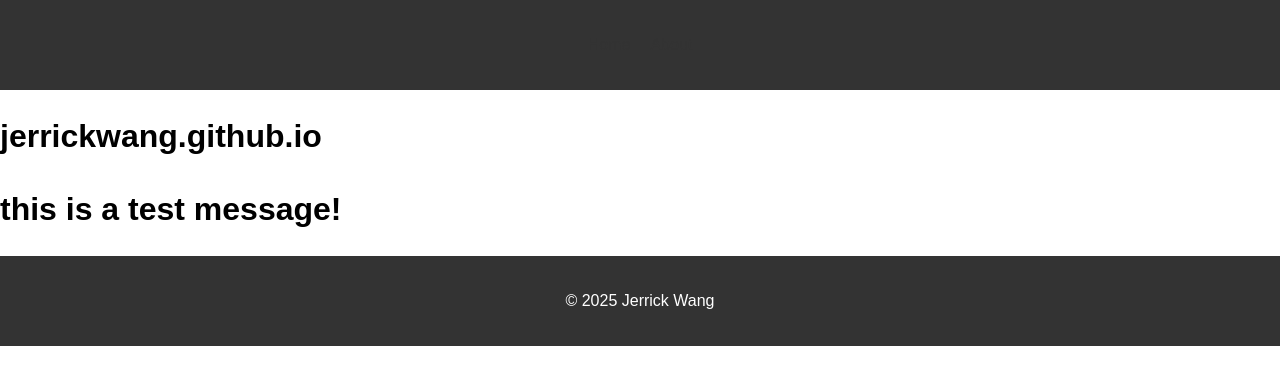
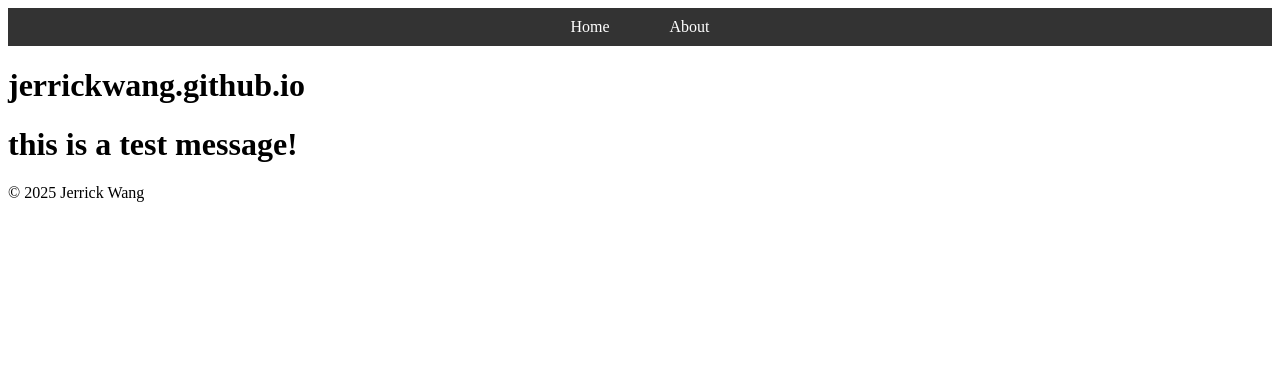
Before and after one commit to jerrickwang/jerrickwang.github.io, a Jekyll site: the page built from index.md, in a window 1280 px wide. Shown: the top 385 px of the page. Built offline with Jekyll 4.4.1, drawn with Linux system fonts in a browser that asks for light colours; our own code applies the rules of GitHub Pages for plain Markdown files.

Commit message:
Update style.css

```diff
--- a/assets/css/style.css
+++ b/assets/css/style.css
@@ -1,25 +1,23 @@
-body {
-  font-family: Arial, sans-serif;
-  line-height: 1.6;
-  margin: 0;
-  padding: 0;
-}
-header, footer {
-  background: #333;
-  color: #fff;
-  text-align: center;
-  padding: 1rem 0;
-}
 nav ul {
   display: flex;
   justify-content: center;
   list-style: none;
   padding: 0;
+  margin: 0;
+  background: #333;
 }
+
 nav ul li {
-  margin: 0 10px;
+  margin: 0 15px;
 }
+
 nav ul li a {
-  color: #333;
   text-decoration: none;
+  color: #fff;
+  padding: 10px 15px;
+  display: block;
 }
+
+nav ul li a:hover {
+  background: #444;
+}
```
